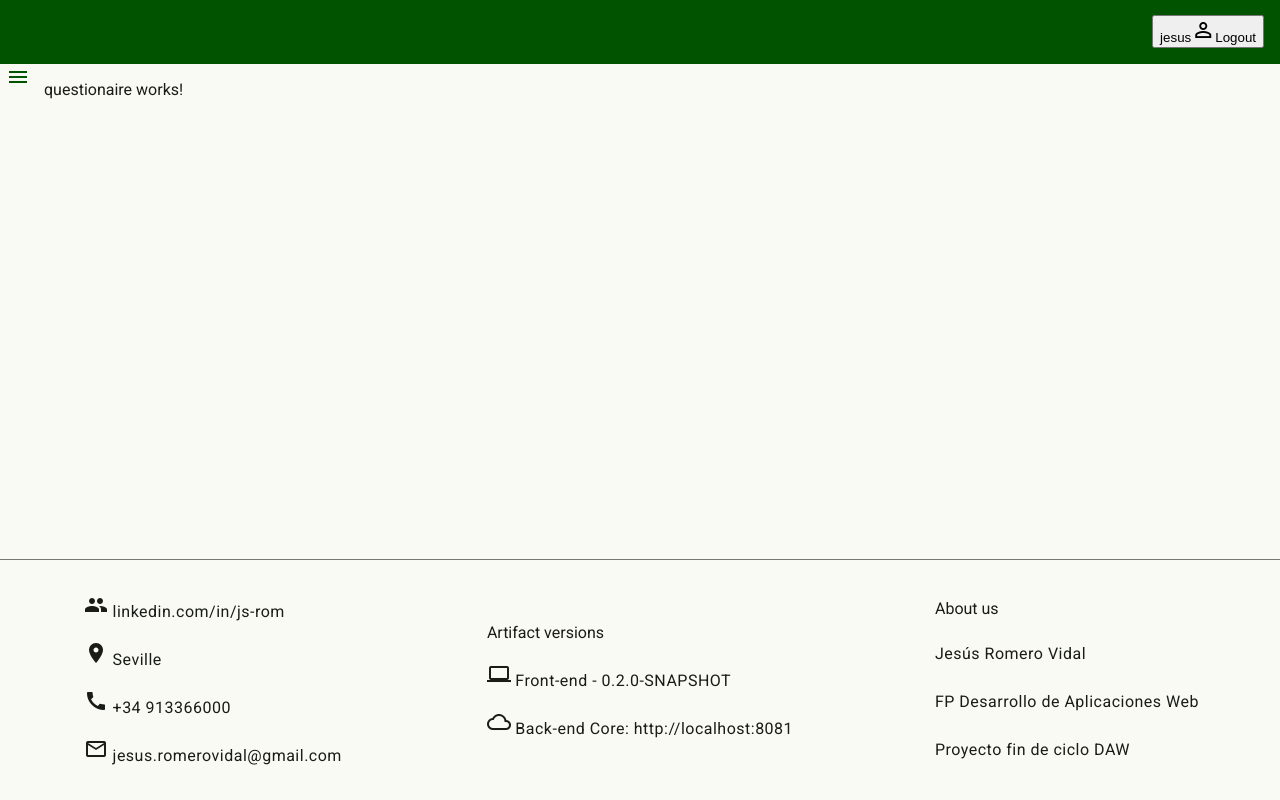
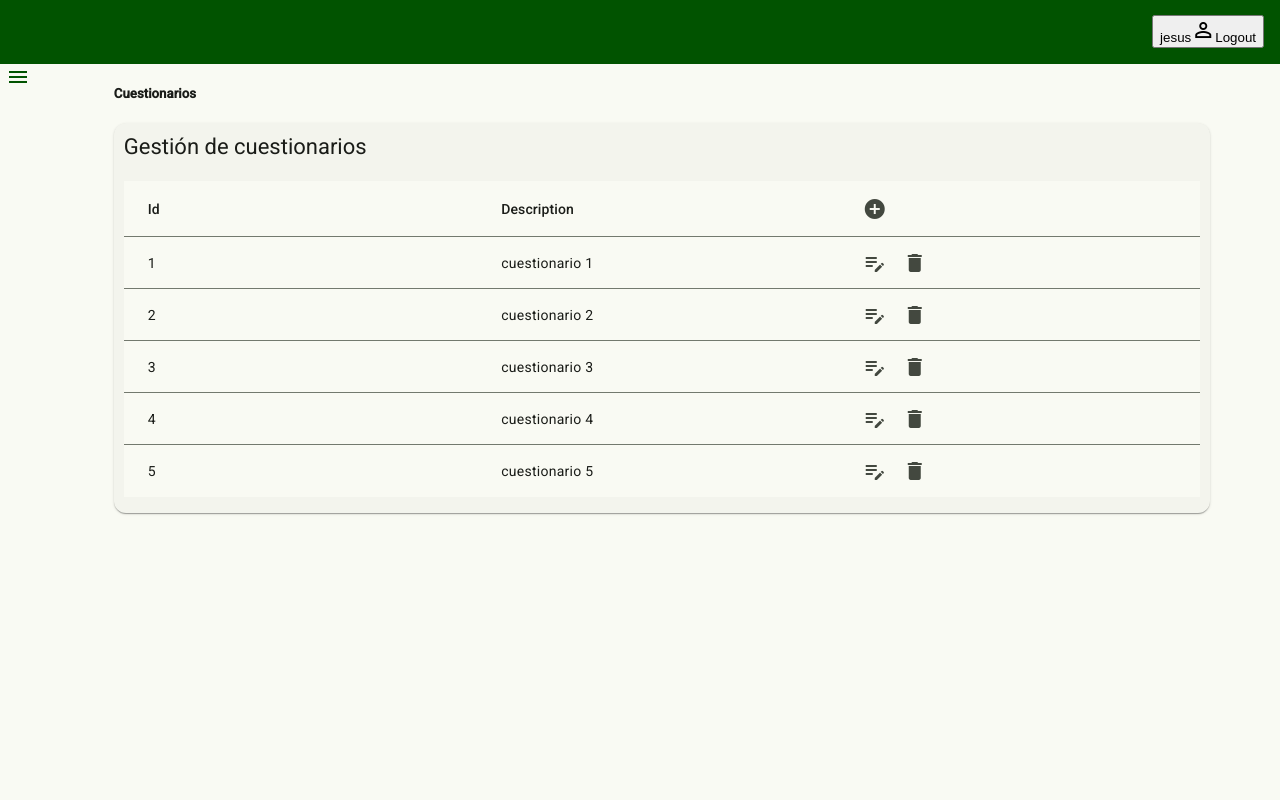
Before and after one commit to js-rom/test-app-frontend, an Angular app: page /admin/questionaires in a window 1280 px wide. Shown: the top 800 px of the page. Built offline with nearby package versions, Linux system fonts and the light colour scheme.

Commit message:
add main view of questionaire component #1

```diff
--- a/src/app/features/admin/questionaire/questionaire.component.html
+++ b/src/app/features/admin/questionaire/questionaire.component.html
@@ -1 +1,8 @@
-<p>questionaire works!</p>
+<section class="layout">
+    <div class="leftSide"></div>
+    <div class="body">
+        <h1>Cuestionarios</h1>
+        <app-crud [data]="questionaires" (update)="update($event)" [readAction]="false" [deleteAction]="true" [title]="title"></app-crud>
+    </div>
+    <div class="rightSide"></div>
+</section>
--- a/src/app/features/admin/questionaire/questionaire.component.scss
+++ b/src/app/features/admin/questionaire/questionaire.component.scss
@@ -0,0 +1,16 @@
+
+.layout {
+    width: 100%;
+
+    display: grid;
+    grid-template-areas: "leftSide body rightSide";
+
+    grid-template-columns: 5% 1fr 5%;
+    grid-template-rows:  1fr;
+    min-height: 100dvh;
+    gap: 8px;
+  }
+
+  .leftSide { grid-area: leftSide; }
+  .body { grid-area: body; }
+  .rightSide { grid-area: rightSide; }
--- a/src/app/features/admin/questionaire/questionaire.component.ts
+++ b/src/app/features/admin/questionaire/questionaire.component.ts
@@ -1,11 +1,25 @@
 import { Component } from '@angular/core';
+import { Observable, of } from 'rxjs';
+import { Questionaire } from './questionaire.model';
+import { QuestionaireService } from './questionaire.service';
+import { CrudComponent } from '@common/components/crud.component';
 
 @Component({
   selector: 'app-questionaire',
-  imports: [],
+  imports: [CrudComponent],
   templateUrl: './questionaire.component.html',
   styleUrl: './questionaire.component.scss'
 })
 export class QuestionaireComponent {
+  title : string = 'Gestión de cuestionarios'
+  questionaires : Observable<Questionaire[]> = of([]);
+
+  constructor(private readonly questionaireService: QuestionaireService){
+    this.questionaires = questionaireService.readAll();
+  }
+
+  update(questionaire : Questionaire) {
+    console.log(questionaire);
+  }
 
 }
--- a/src/app/features/admin/questionaire/questionaire.model.ts
+++ b/src/app/features/admin/questionaire/questionaire.model.ts
@@ -1,4 +1,4 @@
 export interface Questionaire {
-    id: number;
+    id: string;
     description: string;
 }
--- a/src/app/features/admin/questionaire/questionaire.service.ts
+++ b/src/app/features/admin/questionaire/questionaire.service.ts
@@ -1,15 +1,21 @@
 import { Observable, of } from "rxjs";
 import { Questionaire } from "./questionaire.model";
+import { Injectable } from "@angular/core";
 
+@Injectable({providedIn: 'root'})
 export class QuestionaireService {
 
     readAll() : Observable<Questionaire[]> {
         return of([
-            {id: 1, description: 'cuestionario 1'},
-            {id: 2, description: 'cuestionario 2'},
-            {id: 3, description: 'cuestionario 3'},
-            {id: 4, description: 'cuestionario 4'},
-            {id: 5, description: 'cuestionario 5'},
+            {id: '1', description: 'cuestionario 1'},
+            {id: '2', description: 'cuestionario 2'},
+            {id: '3', description: 'cuestionario 3'},
+            {id: '4', description: 'cuestionario 4'},
+            {id: '5', description: 'cuestionario 5'},
         ]);
     }
+
+    delete() {
+
+    }
 }
```
